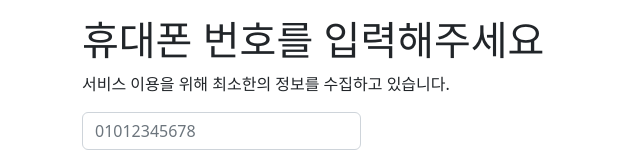
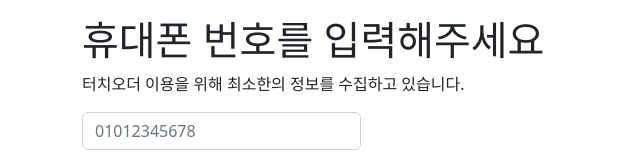
Before and after one commit to wincomi/touchorder, a Next.js app: page / in a window 1280 px wide. Shown: the top 154 px of the page, without its empty margins (0-640 px from the left). Built offline with nearby package versions, Linux system fonts and the light colour scheme; no server answers.

Commit message:
ci/cd 데모

```diff
--- a/pages/index.tsx
+++ b/pages/index.tsx
@@ -99,7 +99,7 @@ export default () => {
     return (
         <Container className="mt-3">
             <h1>휴대폰 번호를 입력해주세요</h1>
-            <p>서비스 이용을 위해 최소한의 정보를 수집하고 있습니다.</p>
+            <p>터치오더 이용을 위해 최소한의 정보를 수집하고 있습니다.</p>
             <div className="d-grid">
             <Form>
                 <Form.Group className="mb-3 w-50" controlId="formBasicEmail">
```
